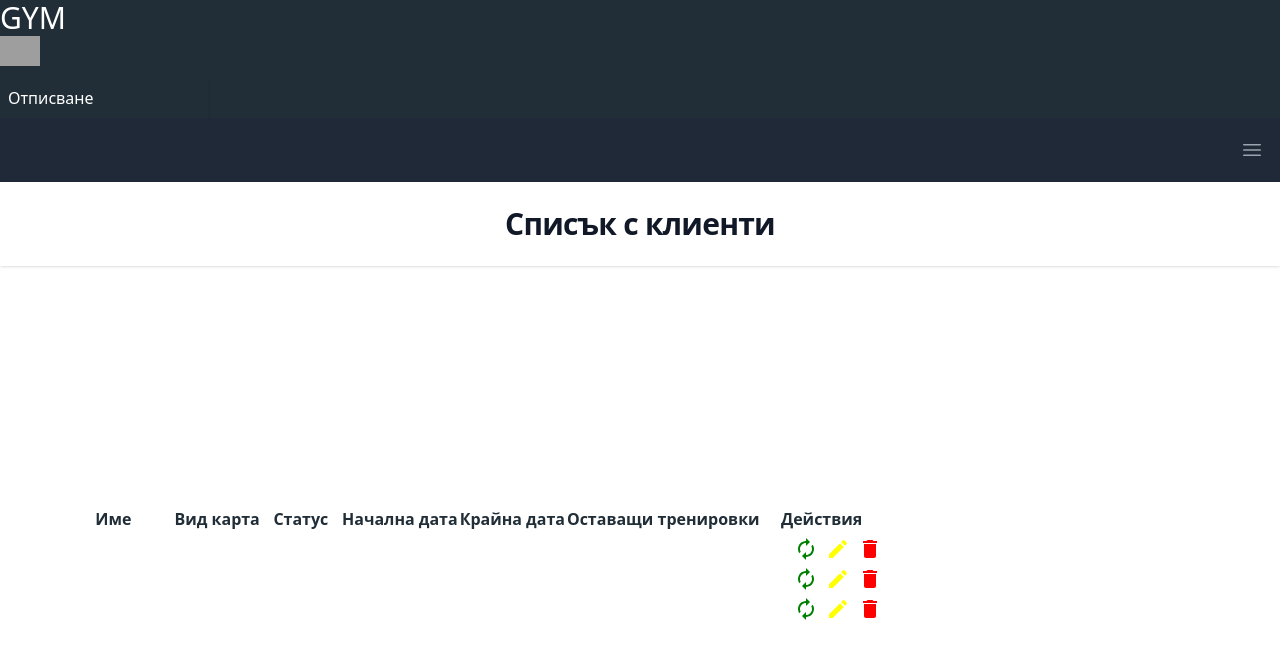
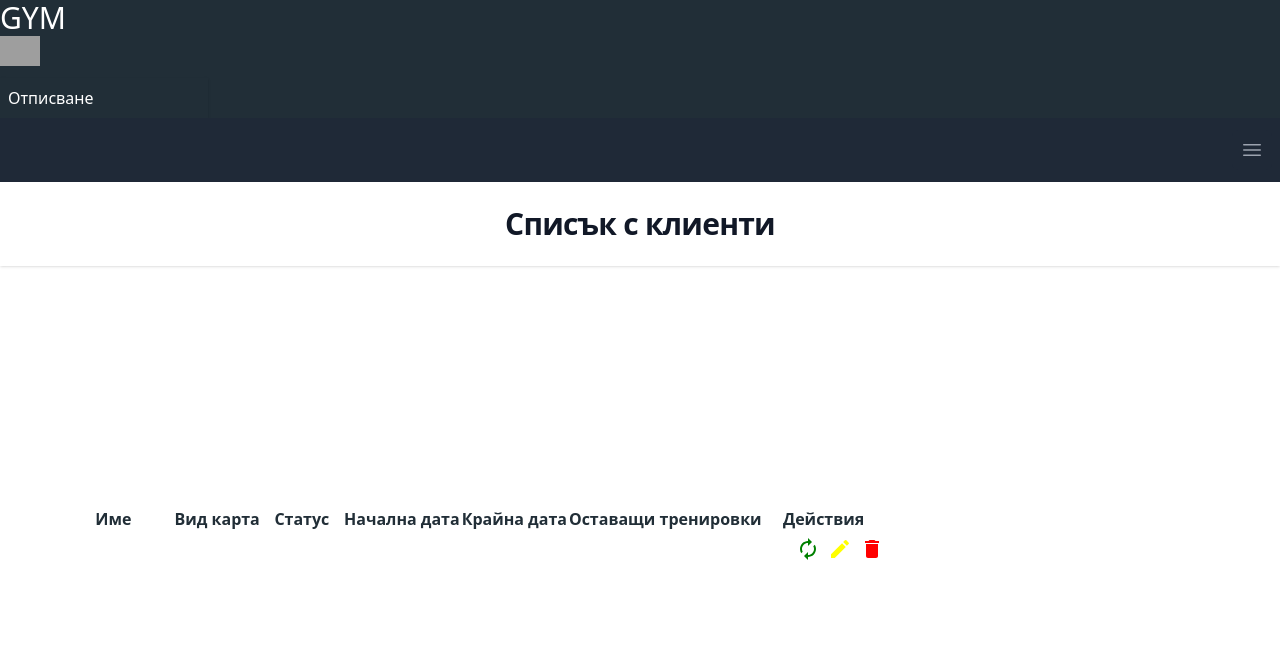
Before and after one commit to ayturulyumer/Gym-Membership-App, a React (Vite) app in the folder client/: page / in a window 1280 px wide. Shown: the top 658 px of the page. Built offline with nearby package versions, Linux system fonts and the light colour scheme; grey boxes are pictures that could not be loaded.

Commit message:
Update SingleUser.jsx

```diff
--- a/client/src/components/SingleUser/SingleUser.jsx
+++ b/client/src/components/SingleUser/SingleUser.jsx
@@ -1,66 +1,36 @@
-import NoteIcon from '@mui/icons-material/Note';
-import AutorenewIcon from '@mui/icons-material/Autorenew';
-import EditIcon from '@mui/icons-material/Edit';
-import DeleteIcon from '@mui/icons-material/Delete';
-
+import NoteIcon from "@mui/icons-material/Note";
+import AutorenewIcon from "@mui/icons-material/Autorenew";
+import EditIcon from "@mui/icons-material/Edit";
+import DeleteIcon from "@mui/icons-material/Delete";
 
 export default function SingleUser() {
   return (
-    <>
     <tr className="text-secondary text-lg font-bold th-center">
+    <td>Hart Hagerty</td>
+    <td>Месечна</td>
     <td>
-    Hart Hagerty
+      <button className="btn btn-success text-secondary font-bold btn-align-middle">
+        Активен
+      </button>
     </td>
-    <td>
-      Месечна
-    </td>
-    <button className="btn btn-success text-secondary font-bold btn-align-middle">Активен</button>
     <td>3/2/2024</td>
     <td>3/3/2024</td>
-    <td >30</td>
-    <td className='flex gap-2 justify-center'>
-        <button><NoteIcon /></button>
-        <button><AutorenewIcon htmlColor='green'/></button>
-        <button><EditIcon htmlColor='yellow'/></button>
-        <button><DeleteIcon htmlColor='red'/></button>
+    <td>30</td>
+    <td className="flex gap-2 justify-center">
+      <button>
+        <NoteIcon />
+      </button>{" "}
+      <button>
+        <AutorenewIcon htmlColor="green" />
+      </button>{" "}
+      <button>
+        <EditIcon htmlColor="yellow" />
+      </button>{" "}
+      <button>
+        <DeleteIcon htmlColor="red" />
+      </button>{" "}
     </td>
   </tr>
-    <tr className="text-secondary text-lg font-bold th-center">
-    <td>
-    Hart Hagerty
-    </td>
-    <td>
-      Месечна
-    </td>
-    <button className="btn btn-success text-secondary font-bold btn-align-middle">Активен</button>
-    <td>3/2/2024</td>
-    <td>3/3/2024</td>
-    <td >30</td>
-    <td className='flex gap-2 justify-center'>
-        <button><NoteIcon /></button>
-        <button><AutorenewIcon htmlColor='green'/></button>
-        <button><EditIcon htmlColor='yellow'/></button>
-        <button><DeleteIcon htmlColor='red'/></button>
-    </td>
-  </tr>
-  <tr className="text-secondary text-lg font-bold th-center">
-    <td>
-    Hart Hagerty
-    </td>
-    <td>
-      Месечна
-    </td>
-    <button className="btn btn-success text-secondary font-bold btn-align-middle">Активен</button>
-    <td>3/2/2024</td>
-    <td>3/3/2024</td>
-    <td >30</td>
-    <td className='flex gap-2 justify-center'>
-        <button><NoteIcon /></button>
-        <button><AutorenewIcon htmlColor='green'/></button>
-        <button><EditIcon htmlColor='yellow'/></button>
-        <button><DeleteIcon htmlColor='red'/></button>
-    </td>
-  </tr>
-  </>
-  )
+
+  );
 }
```
